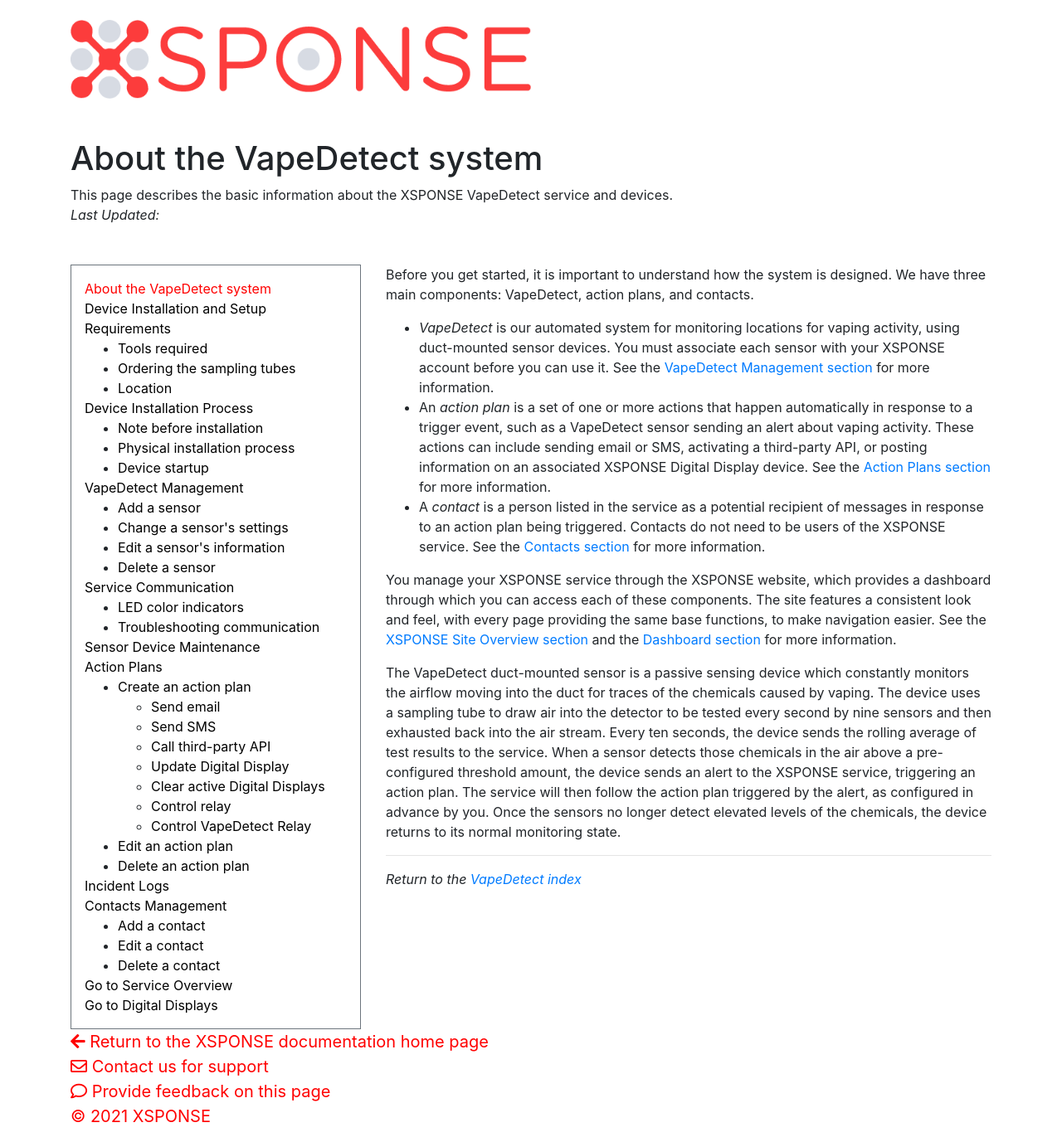
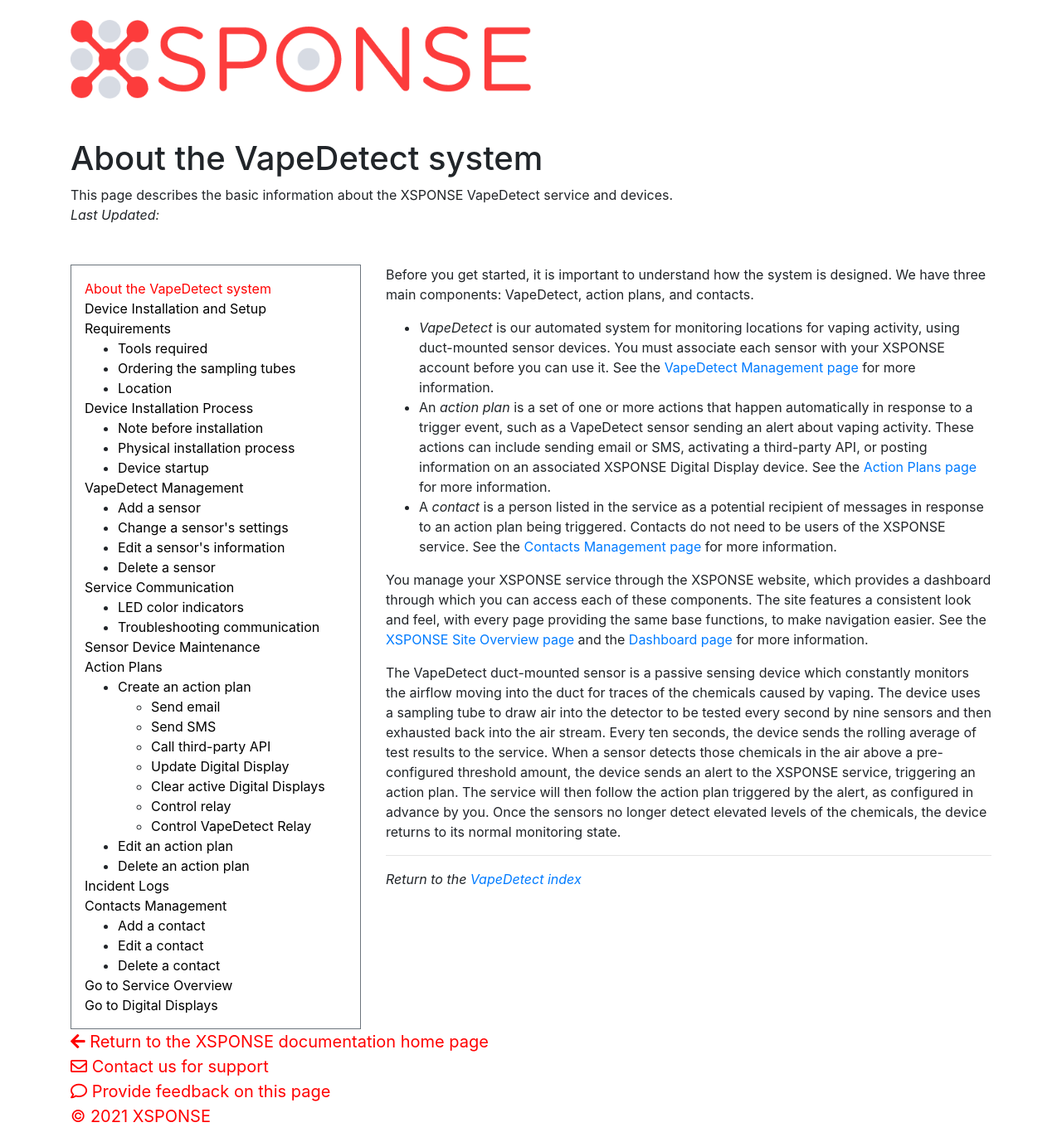
Before and after one commit to NrsSystems/docs, a Jekyll site: the page built from vape-detect/about-vapedetect.md, in a window 1280 px wide. Shown: the whole page at 83% size. Built offline with Jekyll 4.4.1, drawn with Linux system fonts in a browser that asks for light colours; our own code applies the rules of GitHub Pages for plain Markdown files.

Commit message:
Update about-vapedetect.md
Replaced "page" with "pane" for all mentions of UI elements; for documentation references, replaced "section" with "page".

```diff
--- a/vape-detect/about-vapedetect.md
+++ b/vape-detect/about-vapedetect.md
@@ -3,11 +3,11 @@ title: About the VapeDetect system
 abstract: This page describes the basic information about the XSPONSE VapeDetect service and devices.
 ---
 Before you get started, it is important to understand how the system is designed. We have three main components: VapeDetect, action plans, and contacts.
-- _VapeDetect_ is our automated system for monitoring locations for vaping activity, using duct-mounted sensor devices. You must associate each sensor with your XSPONSE account before you can use it. See the [VapeDetect Management section](vapedetect-management.md) for more information.
-- An _action plan_ is a set of one or more actions that happen automatically in response to a trigger event, such as a VapeDetect sensor sending an alert about vaping activity. These actions can include sending email or SMS, activating a third-party API, or posting information on an associated XSPONSE Digital Display device. See the [Action Plans section](../general-ops/action-plans.md) for more information.
-- A _contact_ is a person listed in the service as a potential recipient of messages in response to an action plan being triggered. Contacts do not need to be users of the XSPONSE service. See the [Contacts section](../general-ops/contacts-management.md) for more information.
+- _VapeDetect_ is our automated system for monitoring locations for vaping activity, using duct-mounted sensor devices. You must associate each sensor with your XSPONSE account before you can use it. See the [VapeDetect Management page](vapedetect-management.md) for more information.
+- An _action plan_ is a set of one or more actions that happen automatically in response to a trigger event, such as a VapeDetect sensor sending an alert about vaping activity. These actions can include sending email or SMS, activating a third-party API, or posting information on an associated XSPONSE Digital Display device. See the [Action Plans page](../general-ops/action-plans.md) for more information.
+- A _contact_ is a person listed in the service as a potential recipient of messages in response to an action plan being triggered. Contacts do not need to be users of the XSPONSE service. See the [Contacts Management page](../general-ops/contacts-management.md) for more information.
 
-You manage your XSPONSE service through the XSPONSE website, which provides a dashboard through which you can access each of these components. The site features a consistent look and feel, with every page providing the same base functions, to make navigation easier. See the [XSPONSE Site Overview section](../general-ops/site-overview.md) and the [Dashboard section](../general-ops/dashboard.md) for more information.
+You manage your XSPONSE service through the XSPONSE website, which provides a dashboard through which you can access each of these components. The site features a consistent look and feel, with every page providing the same base functions, to make navigation easier. See the [XSPONSE Site Overview page](../general-ops/site-overview.md) and the [Dashboard page](../general-ops/dashboard.md) for more information.
 
 The VapeDetect duct-mounted sensor is a passive sensing device which constantly monitors the airflow moving into the duct for traces of the chemicals caused by vaping. The device uses a sampling tube to draw air into the detector to be tested every second by nine sensors and then exhausted back into the air stream. Every ten seconds, the device sends the rolling average of test results to the service. When a sensor detects those chemicals in the air above a pre-configured threshold amount, the device sends an alert to the XSPONSE service, triggering an action plan. The service will then follow the action plan triggered by the alert, as configured in advance by you. Once the sensors no longer detect elevated levels of the chemicals, the device returns to its normal monitoring state.
 
```
